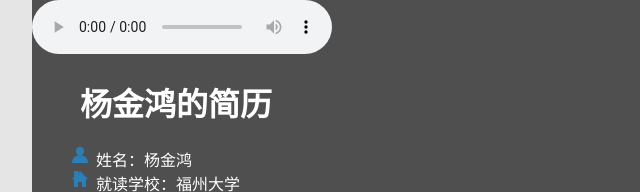
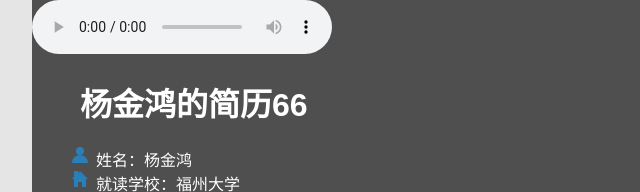
Before and after one commit to 1558521716/Myresume, a plain HTML site: page index.html in a window 1280 px wide. Shown: the top 192 px of the page, 128-768 px from the left. Drawn offline with Linux system fonts and the light colour scheme.

Commit message:
Update index.html

```diff
--- a/index.html
+++ b/index.html
@@ -333,7 +333,7 @@
 		</audio>
     	</div>
 
-        <h1>杨金鸿的简历</h1>
+        <h1>杨金鸿的简历66</h1>
         <div class="myinfo">
             <p><span class="icon icon-person"></span>姓名：杨金鸿</p>
             <p><span class="icon icon-home"></span>就读学校：福州大学</p>
```
